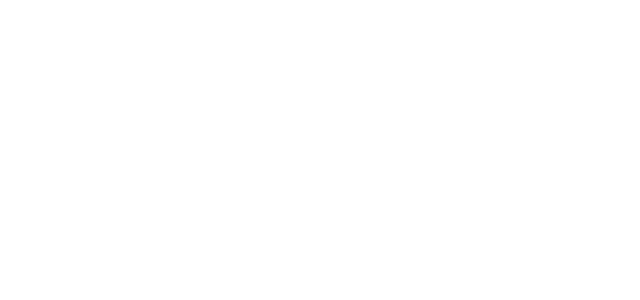
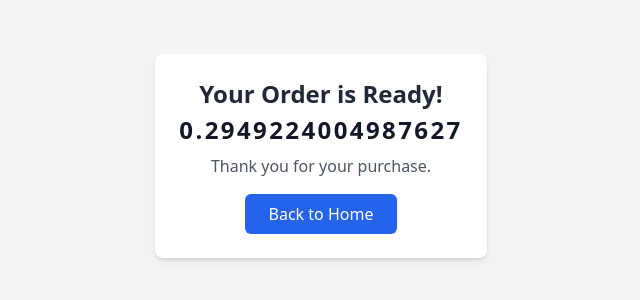
Before and after one commit to 4twerka/apple-website, a React (Vite) app: page /order-receipt in a window 1280 px wide. Before the commit this address had no page. Shown: the part 244-544 px from the top of the page, without its empty margins (319-959 px from the left). Built offline with nearby package versions, Linux system fonts and the light colour scheme.

Commit message:
added orderReceipt

```diff
--- a/src/App.jsx
+++ b/src/App.jsx
@@ -9,7 +9,8 @@
 import { AirpodsMaxPage } from "./pages/AirpodsMaxPage";
 import { MacbookProPage } from "./pages/MacbookProPage";
 import { AddItem } from "./components/AddItem";
-import {FinalOrderPage} from "./pages/FinalOrderPage"
+import { FinalOrderPage } from "./pages/FinalOrderPage"
+import { OrderReceipt } from "./pages/OrderReceipt";
 
 function App() {
   const [isAdded, setIsAdded] = useState(false);
@@ -73,6 +74,7 @@
         <Route path="/final-order" element={<FinalOrderPage currentItem={currentItem} setCurrentItem={setCurrentItem} />} />
         <Route path="/airpods-max" element={<AirpodsMaxPage setCurrentItem={setCurrentItem} />} />
         <Route path="/macbook-pro" element={<MacbookProPage setCurrentItem={setCurrentItem} />} />
+        <Route path="/order-receipt" element={<OrderReceipt />} />
       </Routes>
     </Router>
   );
--- a/src/pages/FinalOrderPage.jsx
+++ b/src/pages/FinalOrderPage.jsx
@@ -1,5 +1,5 @@
 import { useNavigate } from "react-router-dom";
-import PropTypes from 'prop-types';
+import PropTypes from "prop-types";
 
 function FinalOrderPage({ currentItem, setCurrentItem }) {
     const navigate = useNavigate();
@@ -23,8 +23,8 @@
         e.preventDefault();
         setCurrentItem([]);
         setTimeout(() => {
-            navigate("/");
-        }, 1500)
+            navigate("/order-receipt");
+        }, 1500);
     };
 
     return (
@@ -37,7 +37,7 @@
                     <div className="mt-3 space-y-3">
                         {currentItem.map((item) => (
                             <div key={item.id} className="flex items-center bg-white shadow-sm p-3 rounded-md">
-                                <img src={item.img} alt="order" className="w-16 h-16 object-contain rounded-md mr-4 border"/>
+                                <img src={item.img} alt="order" className="w-16 h-16 object-contain rounded-md mr-4 border" />
                                 <div className="flex-1">
                                     <p className="text-gray-800 font-medium">{item.name}</p>
                                     <p className="text-gray-600 text-sm">{item.price} USD</p>
--- /dev/null
+++ b/src/pages/OrderReceipt.jsx
@@ -0,0 +1,24 @@
+import { useNavigate } from "react-router-dom";
+
+function OrderReceipt() {
+    const navigate = useNavigate();
+
+    return (
+        <div className="min-h-screen flex flex-col items-center justify-center bg-gray-100 p-4">
+            <div className="bg-white p-6 rounded-lg shadow-md text-center">
+                <h2 className="text-2xl font-bold text-gray-800">Your Order is Ready!</h2>
+                <p className="mt-1 text-2xl font-bold text-gray-900 tracking-widest">{Math.random()}</p>
+                <p className="text-gray-600 mt-2">Thank you for your purchase.</p>
+
+                <button
+                    onClick={() => navigate("/")}
+                    className="mt-4 px-6 py-2 bg-blue-600 text-white rounded-md hover:bg-blue-700 transition"
+                >
+                    Back to Home
+                </button>
+            </div>
+        </div>
+    );
+}
+
+export { OrderReceipt };
```
